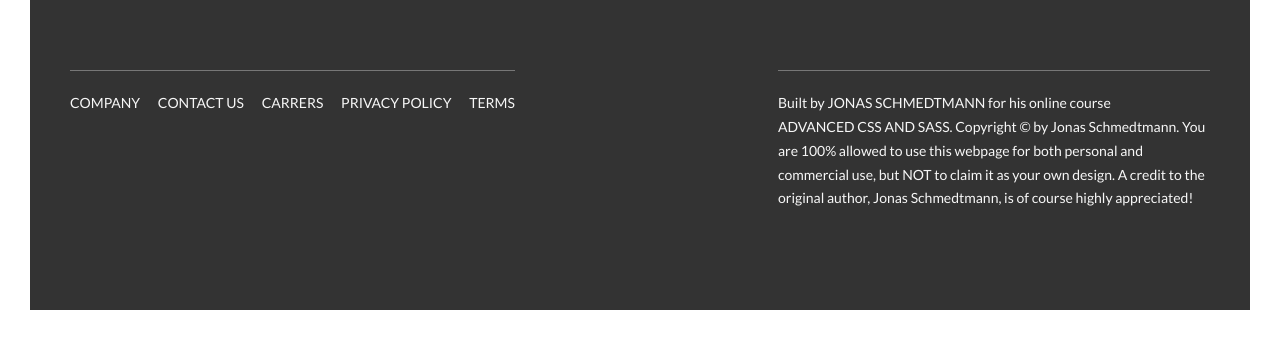
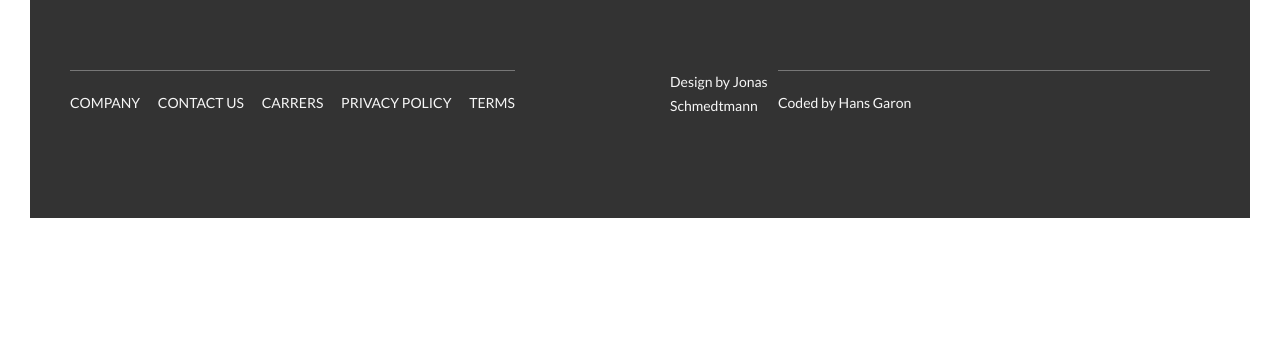
Before and after one commit to hcgaron/nature-frontend-example, a website: page index.html in a window 1280 px wide. Shown: the part 5815-6155 px from the top of the page. After the commit the page ends 6063 px from the top, so only its background shows below. Drawn offline with Linux system fonts and the light colour scheme.

Commit message:
Updated footer.

```diff
--- a/index.html
+++ b/index.html
@@ -390,11 +390,9 @@
                 </div>
                 <div class="col-1-of-2">
                     <p class="footer__copyright">
-                        Built by <a href="#" class="footer__link">Jonas Schmedtmann</a> for his online course <a href="#" class="footer__link">Advanced CSS and Sass</a>.
-                        Copyright &copy; by Jonas Schmedtmann. You are 100% allowed to use this webpage for both personal
-                        and commercial use, but NOT to claim it as your own design. A credit to the original author, Jonas
-                        Schmedtmann, is of course highly appreciated!
+                        Coded by Hans Garon
                     </p>
+                    <p>Design by Jonas Schmedtmann</p>
                 </div>
             </div>
         </footer>
```
